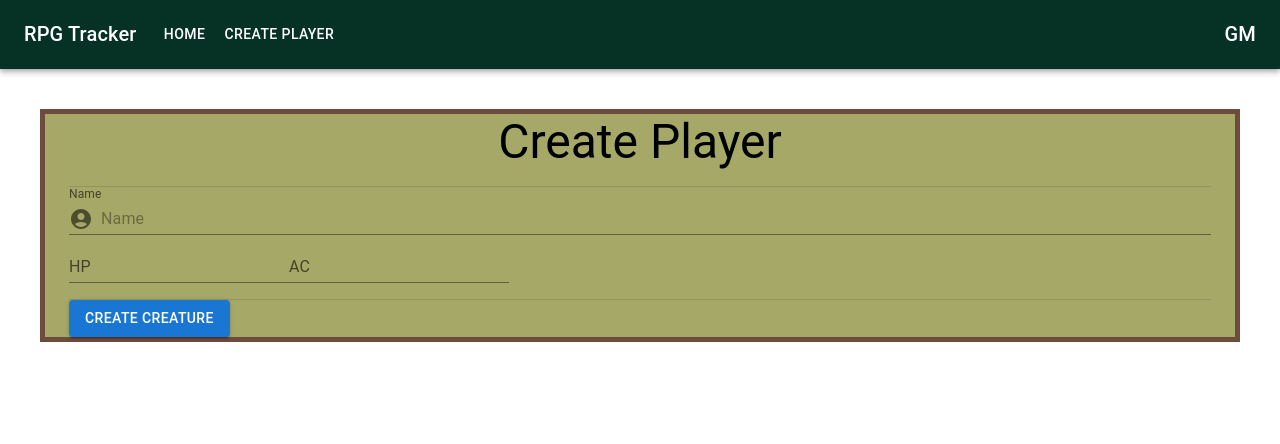
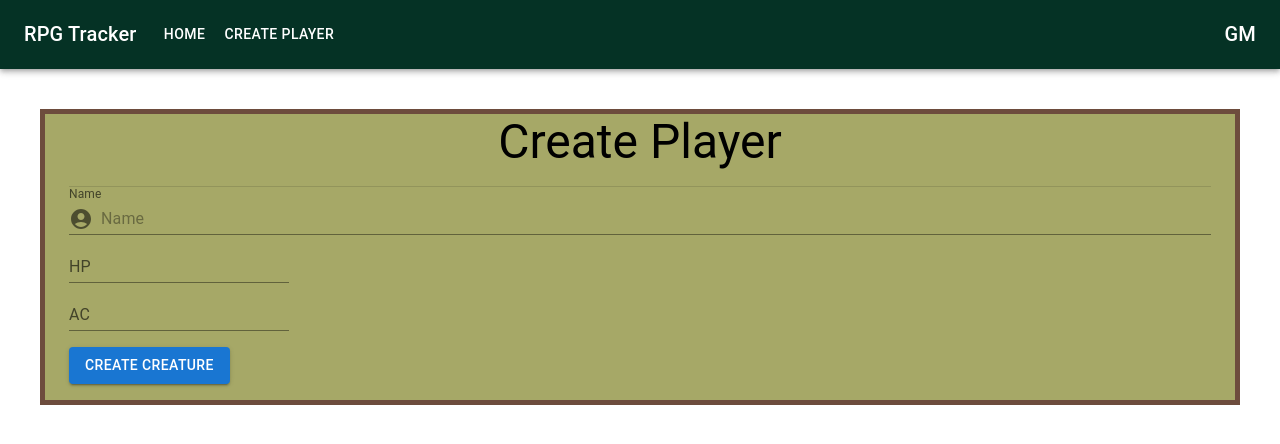
Before and after one commit to lchapmb/rpgTracker, a React (Create React App) app: page /create-player in a window 1280 px wide. Shown: the top 444 px of the page. Built offline with nearby package versions, Linux system fonts and the light colour scheme.

Commit message:
adds padding to box

```diff
--- a/src/components/CreatePlayer.tsx
+++ b/src/components/CreatePlayer.tsx
@@ -24,7 +24,7 @@ export default function CreatePlayer() {
           </Typography>
         </Box>
         <Divider />
-        <Box sx={{ maxWidth: "100%" }}>
+        <Box sx={{ maxWidth: "100%", paddingBottom: 2 }}>
           <TextField
             id="input-with-icon-textfield"
             label="Name"
@@ -52,6 +52,7 @@ export default function CreatePlayer() {
               InputProps={{}}
               variant="standard"
             />
+            <br />
             <TextField
               id="input-with-icon-textfield"
               label="AC"
@@ -60,7 +61,6 @@ export default function CreatePlayer() {
               variant="standard"
             />
           </Box>
-          <Divider />
           <Button variant="contained">Create Creature</Button>
         </Box>
       </Container>
```
